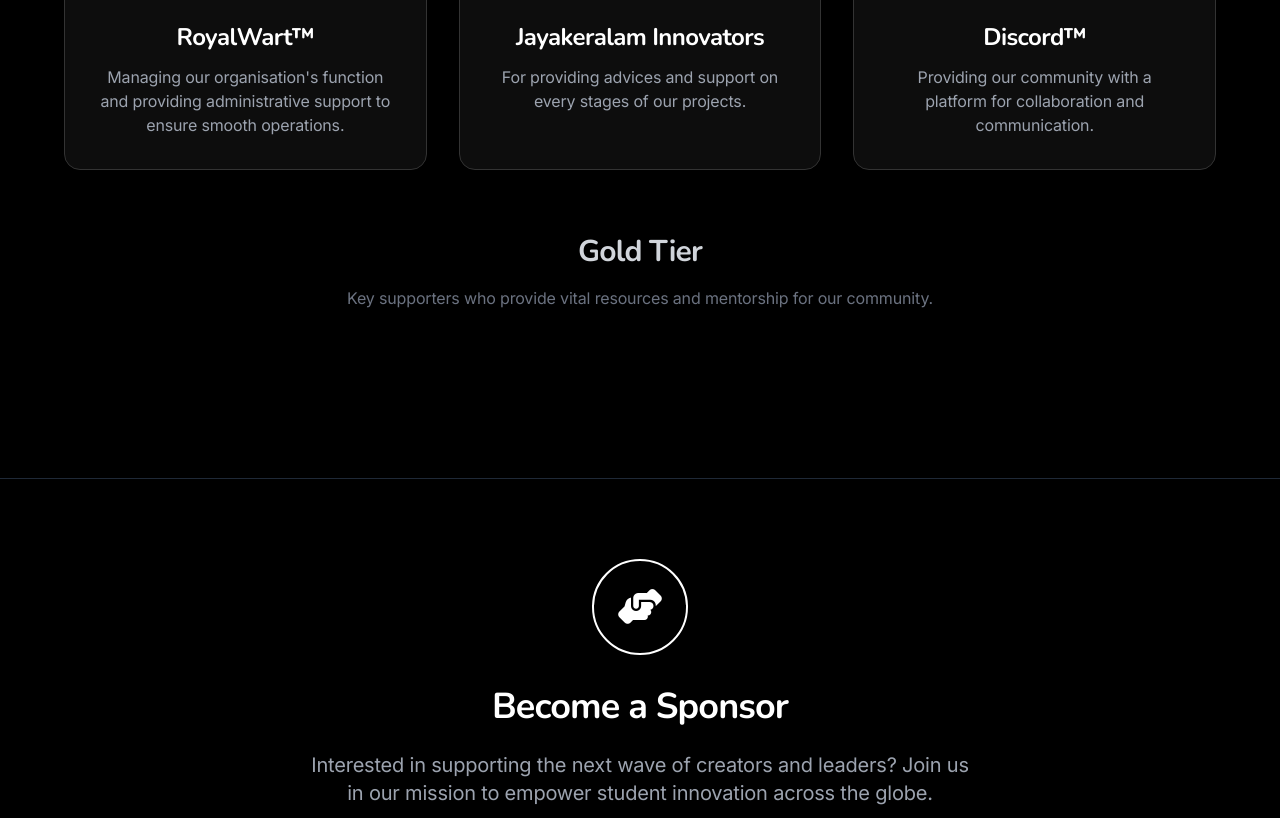
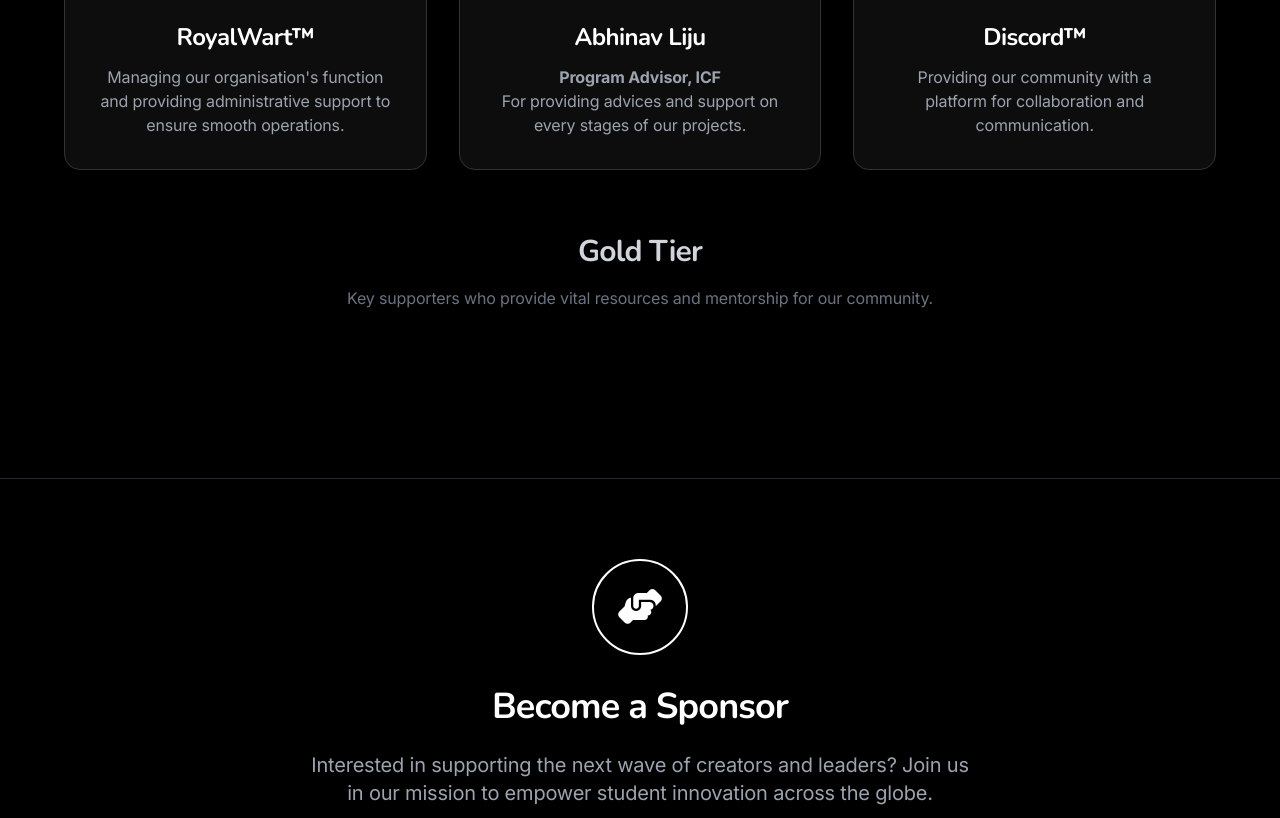
Before and after one commit to InspireClubFoundation/inspireclubfoundation.github.io, a plain HTML site: page sponsors.html in a window 1280 px wide. Shown: the part 920-1738 px from the top of the page. Drawn offline with nearby package versions, Linux system fonts and the light colour scheme.

Commit message:
Update sponsors.html

```diff
--- a/sponsors.html
+++ b/sponsors.html
@@ -243,8 +243,10 @@
                 <div class="sponsor-logo">
                   <i class="fas fa-school"></i>
                 </div>
-                <h4 class="text-2xl mb-3 logo-font">Jayakeralam Innovators</h4>
+                <h4 class="text-2xl mb-3 logo-font">Abhinav Liju</h4>
                 <p class="text-gray-400">
+                  <strong>Program Advisor, ICF</strong>
+                  <br>
                   For providing advices and support on every stages of our projects.
                 </p>
               </div>
```
